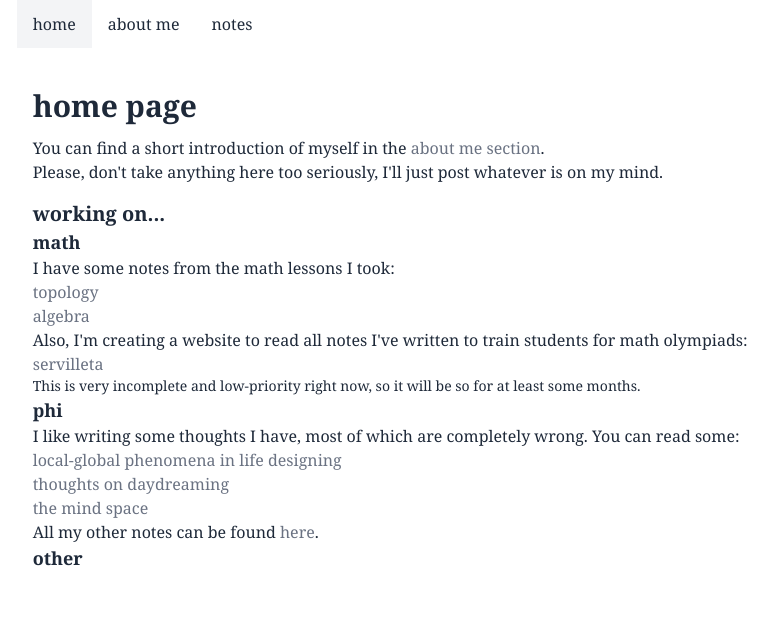
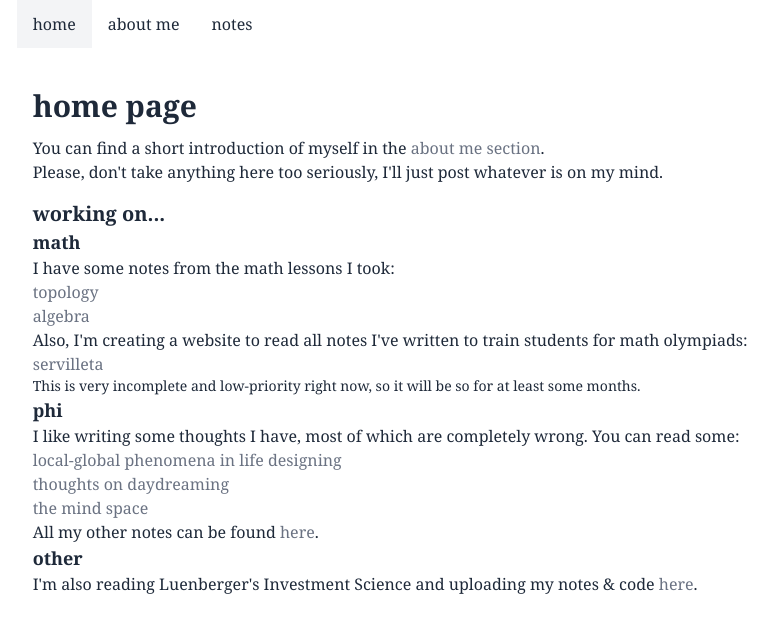
Before and after one commit to BrunZo/blog, a Next.js app: page / in a window 1280 px wide. Shown: the top 632 px of the page, without its empty margins (90-868 px from the left). Built offline with nearby package versions, Linux system fonts and the light colour scheme.

Commit message:
add: link to finance repo

```diff
--- a/src/app/page.tsx
+++ b/src/app/page.tsx
@@ -54,6 +54,8 @@ export default function HomePage() {
       </p>
 
       <h3 className='font-semibold text-lg'>other</h3>
+      I'm also reading Luenberger's Investment Science and uploading my notes & code&nbsp;
+      <NiceLink text="here" href="https://github.com/BrunZo/finance" />.
     </div>
   );
 }
```
